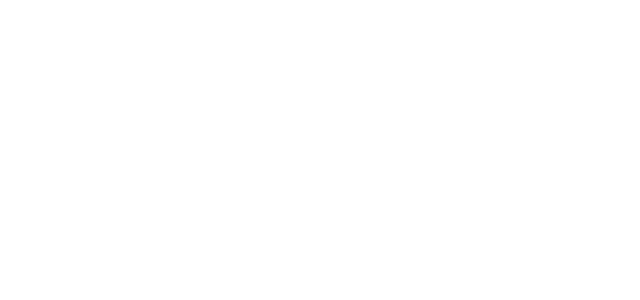
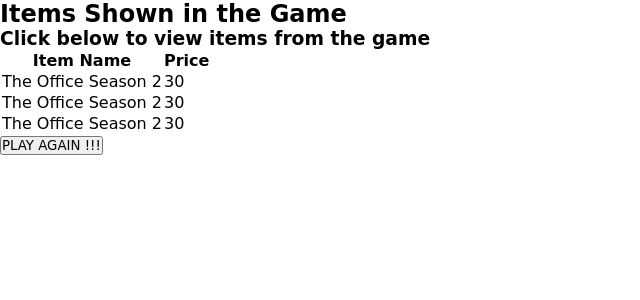
Before and after one commit to tjstalcup/priceguess, a React (Create React App) app: page /featureditems in a window 1280 px wide. Shown: the top 300 px of the page, without its empty margins (0-640 px from the left). Built offline with nearby package versions, Linux system fonts and the light colour scheme.

Commit message:
adds featureItems component to priceguess

```diff
--- /dev/null
+++ b/src/featuredItems.js
@@ -0,0 +1,23 @@
+import React from 'react';
+import './featuredItems.css';
+import {Link} from 'react-router-dom';
+import FeaturedTable from './featuredTable';
+
+export default function FeaturedItems(props) {
+    return (
+        <div className='featuredItems'>
+            <h2>Items Shown in the Game</h2>
+            <h3>Click below to view items from the game</h3>
+                <FeaturedTable
+                    itemName='MacBook Pro'
+                    itemPrice={2000.00}
+                    itemName='PS4'
+                    itemPrice={400.00}
+                    itemName='The Office Season 2'
+                    itemPrice={30.00}
+                />
+
+               <Link to='/'><button>PLAY AGAIN !!!</button></Link>
+        </div>
+    )
+}
--- /dev/null
+++ b/src/featuredTable.js
@@ -0,0 +1,29 @@
+import React from 'react';
+
+
+export default function FeaturedTable(props){
+    return (
+        <div className='featuredTable'>
+            <table>
+                    <tr>
+                        <th>Item Name</th>
+                        <th>Price</th>
+                    </tr>
+                    <tr>
+                       <td>{props.itemName}</td>
+                       <td>{props.itemPrice}</td>
+                    </tr>
+                    <tr>
+                        <td>{props.itemName}</td>
+                        <td>{props.itemPrice}</td>
+                    </tr>
+                    <tr>
+                        <td>{props.itemName}</td>
+                         <td>{props.itemPrice}</td>
+                    </tr>
+                </table>
+
+        </div>
+    )
+
+}
--- a/src/index.js
+++ b/src/index.js
@@ -7,6 +7,7 @@
 import { GamePage } from './components/gameboard';
 import AnswerPage from './components/answerPage';
 import Feedback from './components/feedback';
+import FeaturedItems from './featuredItems';
 
 ReactDOM.render(
 <Router>
@@ -15,6 +16,9 @@
         <Route path='/gamepage'component={GamePage}/>
         <Route path='/answerpage'component={AnswerPage}/>
         <Route path='/feedback'component={Feedback}/>
+        <Route path='/featureditems'component={FeaturedItems}/>
+
+
     </div>
 </Router>
 , document.getElementById('root'));
```
Also changed, not shown: src/featuredItems.css (added).
